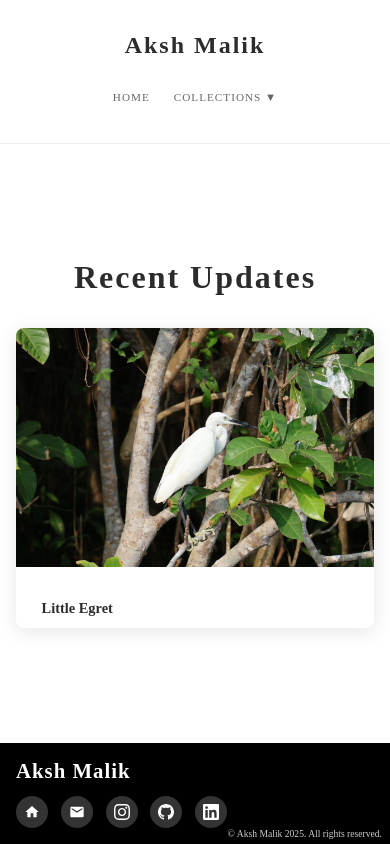
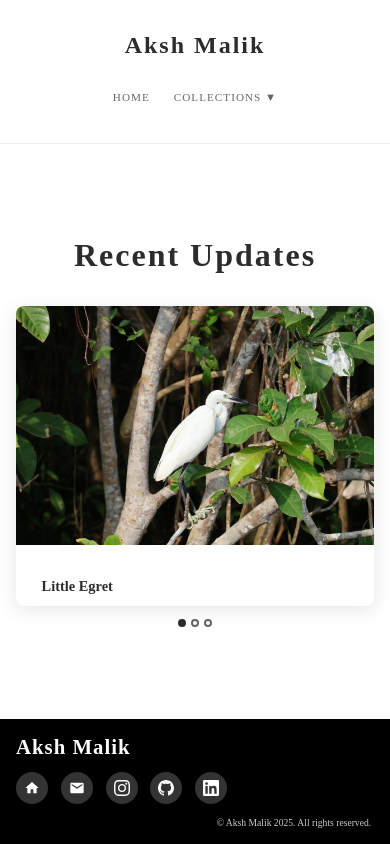
Before and after one commit to aksh-m07/art_portfolio, a React (Create React App) app: page / in a window 390 px wide. Built offline with nearby package versions, Linux system fonts and the light colour scheme.

Commit message:
radio button

```diff
--- a/src/App.css
+++ b/src/App.css
@@ -385,6 +385,35 @@ body {
   right: -25px;
 }
 
+/* Carousel Dots */
+.carousel-dots {
+  display: flex;
+  justify-content: center;
+  gap: 0.5rem;
+  margin-top: 1.5rem;
+}
+
+.carousel-dot {
+  width: 12px;
+  height: 12px;
+  border-radius: 50%;
+  border: 2px solid #666666;
+  background-color: transparent;
+  cursor: pointer;
+  transition: all 0.3s ease;
+  padding: 0;
+}
+
+.carousel-dot:hover {
+  background-color: #cccccc;
+  border-color: #cccccc;
+}
+
+.carousel-dot.active {
+  background-color: #2c2c2c;
+  border-color: #2c2c2c;
+}
+
 /* Responsive Design */
 @media (max-width: 768px) {
   .name {
@@ -452,6 +481,16 @@ body {
     left: 1rem;
     padding: 0.5rem 1rem;
     font-size: 1rem;
+  }
+
+  .carousel-dots {
+    margin-top: 1rem;
+    gap: 0.4rem;
+  }
+
+  .carousel-dot {
+    width: 10px;
+    height: 10px;
   }
 }
 
@@ -529,6 +568,16 @@ body {
     left: 0.8rem;
     padding: 0.4rem 0.8rem;
     font-size: 0.9rem;
+  }
+
+  .carousel-dots {
+    margin-top: 0.8rem;
+    gap: 0.3rem;
+  }
+
+  .carousel-dot {
+    width: 8px;
+    height: 8px;
   }
 }
 
@@ -728,12 +777,13 @@ body {
   padding: 1rem 0;
   margin-top: auto;
   position: relative;
+
 }
 
 .footer-content {
   max-width: 1200px;
   margin: 0 auto;
-  padding: 0 2rem;
+  padding: 0 2rem 0.1rem 2rem;
   display: flex;
   flex-direction: column;
   align-items: left;
@@ -792,6 +842,7 @@ body {
   color: #000000;
   transform: translateY(-2px);
   box-shadow: 0 4px 12px rgba(255, 255, 255, 0.2);
+  margin-bottom: 10 rem;
 }
 
 .social-icon svg {
@@ -800,10 +851,10 @@ body {
 }
 
 .footer-copyright {
-  position: absolute;
-  bottom: 1rem;
-  right: 2rem;
-  margin-top: 5rem;
+  position: relative;
+  text-align: right;
+  margin-top: 1rem;
+  transform: translateX(-0.5cm);
 }
 
 .footer-copyright p {
@@ -848,9 +899,7 @@ body {
   }
 
   .footer-copyright {
-    bottom: 0.8rem;
-    right: 1rem;
-    margin-top: 4rem;
+    margin-top: 1.5rem;
   }
 
   .footer-copyright p {
@@ -893,9 +942,7 @@ body {
   }
 
   .footer-copyright {
-    bottom: 0.5rem;
-    right: 0.8rem;
-    margin-top: 3rem;
+    margin-top: 1rem;
   }
 
   .footer-copyright p {
@@ -906,9 +953,7 @@ body {
 /* iPhone 12 Pro and similar devices */
 @media (max-width: 390px) {
   .footer-copyright {
-    bottom: 0.3rem;
-    right: 0.5rem;
-    margin-top: 2.5rem;
+    margin-top: 0.8rem;
   }
 
   .footer-copyright p {
--- a/src/App.js
+++ b/src/App.js
@@ -754,6 +754,18 @@ function AppContent() {
                   ›
                 </button>
               </div>
+
+              {/* Carousel Dots */}
+              <div className="carousel-dots">
+                {homeCarouselImages.map((_, index) => (
+                  <button
+                    key={index}
+                    className={`carousel-dot ${index === currentImageIndex ? 'active' : ''}`}
+                    onClick={() => setCurrentImageIndex(index)}
+                    aria-label={`Go to image ${index + 1}`}
+                  />
+                ))}
+              </div>
             </div>
           )}
 
```
